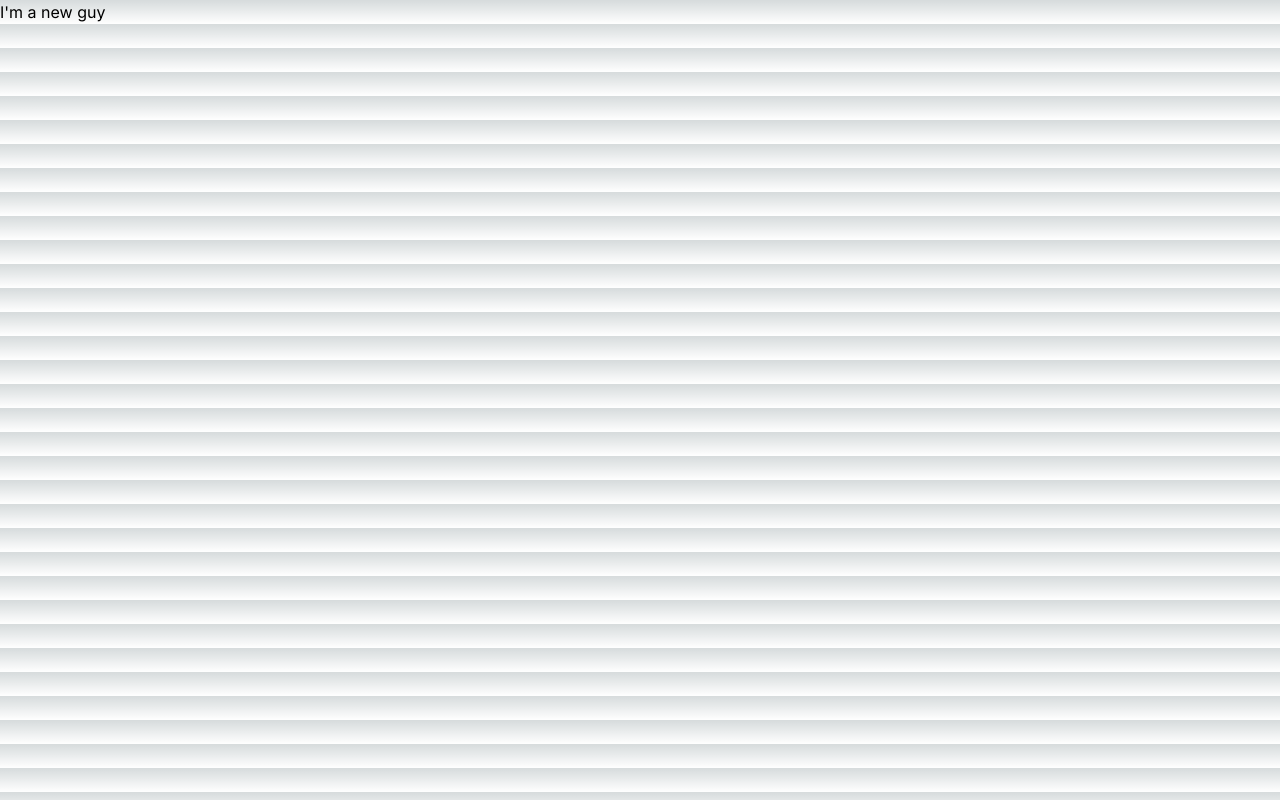
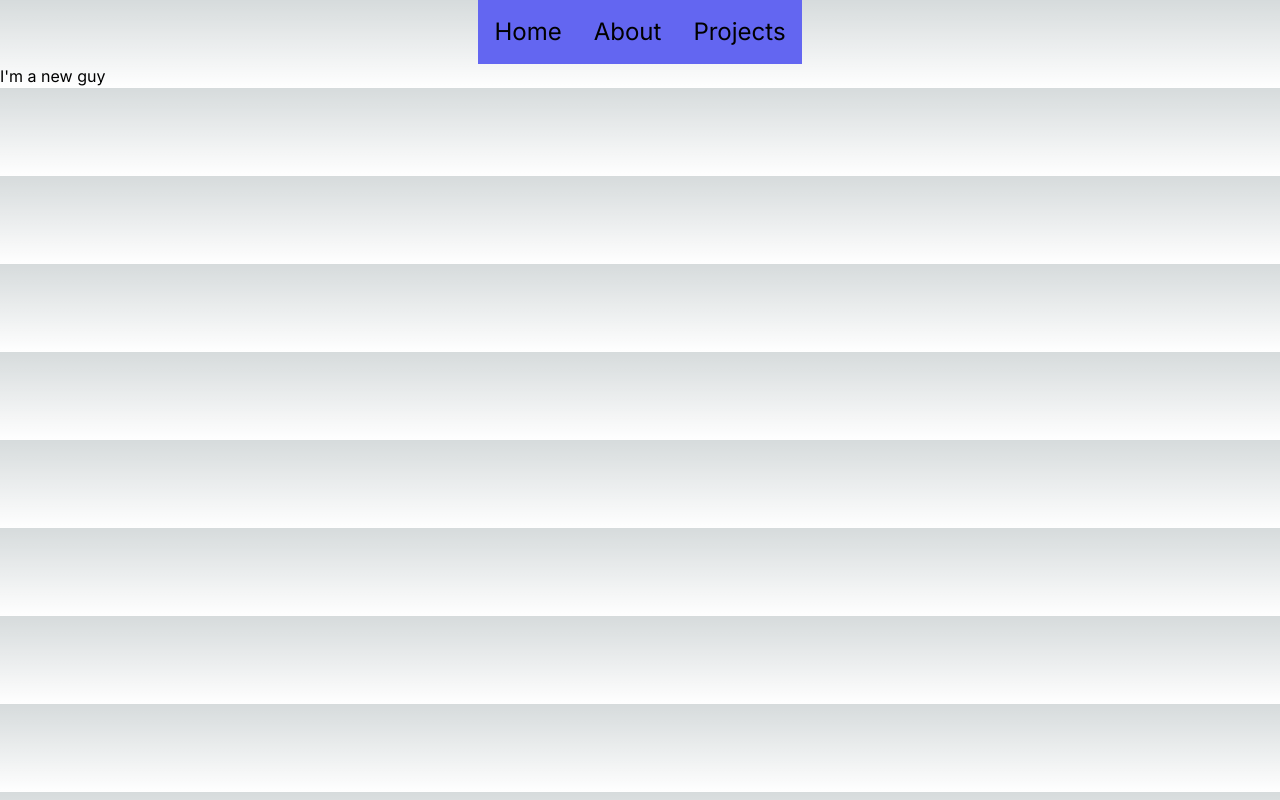
Before and after one commit to Joe-Fuller/portfolio, a Next.js app: page /about in a window 1280 px wide. Built offline with nearby package versions, Linux system fonts and the light colour scheme.

Commit message:
add NavBar to about page

```diff
--- a/app/about/page.js
+++ b/app/about/page.js
@@ -1,3 +1,10 @@
+import NavBar from "@/components/navBar";
+
 export default function About() {
-  return <div>I'm a new guy</div>;
+  return (
+    <div>
+      <NavBar></NavBar>
+      <p>I'm a new guy</p>
+    </div>
+  );
 }
```
